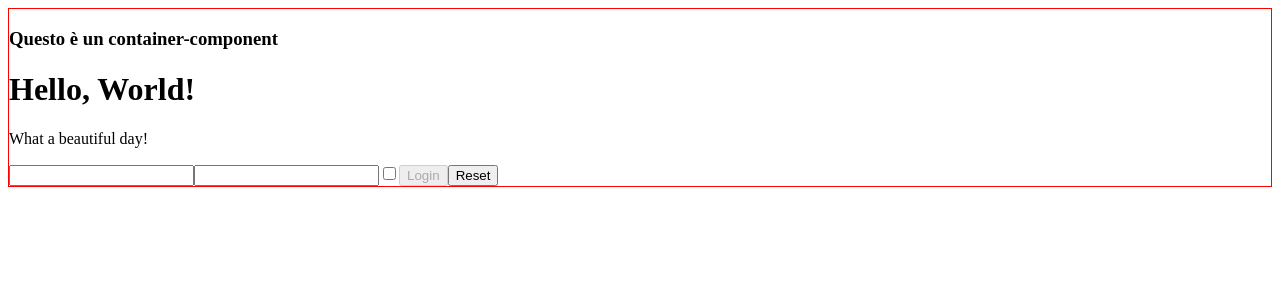
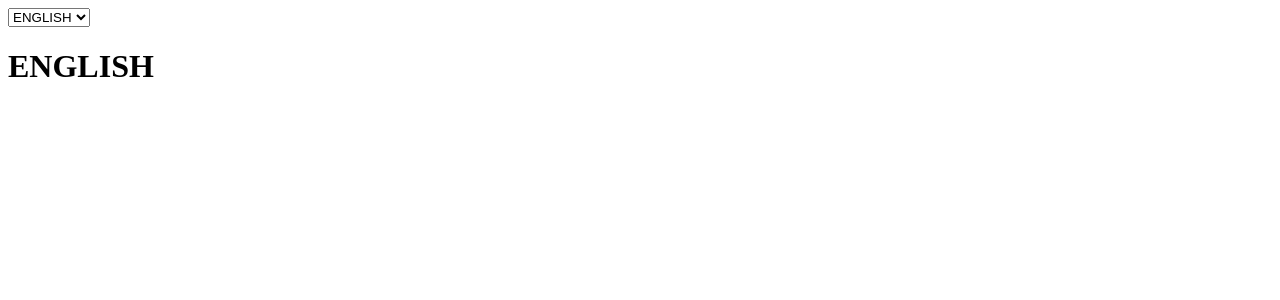
Before and after one commit to cicciocara/React-exercises, a React (Create React App) app in the folder react-exercises/: page / in a window 1280 px wide. Shown: the top 300 px of the page. Built offline with nearby package versions, Linux system fonts and the light colour scheme.

Commit message:
feat/context-01 in progress

```diff
--- a/react-exercises/src/App.js
+++ b/react-exercises/src/App.js
@@ -3,8 +3,10 @@
 import { ClickTracker } from './ClickTracker';
 import { Container } from './Container';
 import { Counter } from './Counter';
+import { DisplayLanguage } from './DisplayLanguage';
 import { Hello } from './Hello';
 import { InteractiveWelcome } from './InteractiveWelcome';
+import { LanguageContext } from './LanguageContext';
 import { Login } from './Login';
 import { TodoList } from './TodoList';
 import { UncontrolledLogin } from './UncontrolledLogin';
@@ -15,13 +17,26 @@
 }
 
 export class App extends React.Component {
+  state = {
+    language: 'en',
+  };
+
+  handleSelect = (event) => {
+    this.setState({
+      language: event.target.value,
+    });
+  };
+
   render() {
     return (
       <div>
-        <Container title='Questo è un container-component'>
-          <Hello />
-          <Login />
-        </Container>
+        <select value={this.state.language} onChange={this.handleSelect}>
+          <option value='en'>ENGLISH</option>
+          <option value='it'>ITALIANO</option>
+        </select>
+        <LanguageContext.Provider value={this.state.language}>
+          <DisplayLanguage />
+        </LanguageContext.Provider>
       </div>
     );
   }
--- /dev/null
+++ b/react-exercises/src/DisplayLanguage.js
@@ -0,0 +1,26 @@
+import React from 'react';
+import { LanguageContext } from './LanguageContext';
+
+const Strings = {
+  en: {
+    CURRENT_LANGUAGE: 'ENGLISH',
+  },
+
+  it: {
+    CURRENT_LANGUAGE: 'ITALIANO',
+  },
+};
+
+export class DisplayLanguage extends React.Component {
+  render() {
+    return (
+      <div>
+        <LanguageContext.Consumer>
+          {(language) => {
+            return <h1>{Strings[language].CURRENT_LANGUAGE}</h1>;
+          }}
+        </LanguageContext.Consumer>
+      </div>
+    );
+  }
+}
--- /dev/null
+++ b/react-exercises/src/LanguageContext.js
@@ -0,0 +1,4 @@
+import react from 'react';
+import { createContext } from 'react';
+
+export const LanguageContext = createContext();
```
